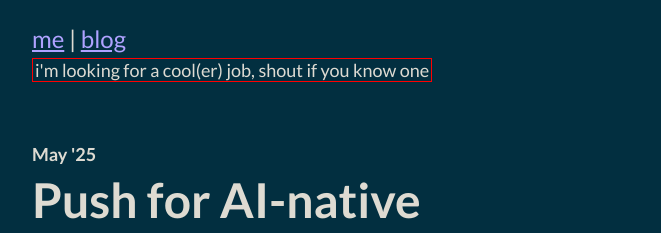
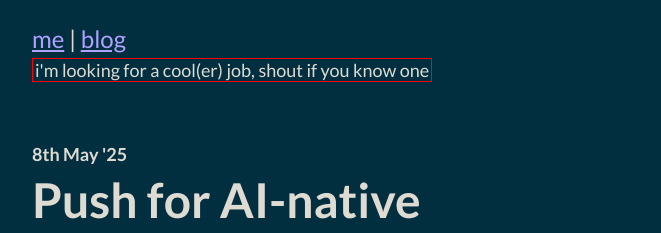
Before and after one commit to nova93/nova93, a Next.js app: page /blog/ai-native in a window 1280 px wide. Shown: the top 233 px of the page, without its empty margins (308-969 px from the left). Built offline with nearby package versions, Linux system fonts and the light colour scheme.

Commit message:
ready for prod

```diff
--- a/src/pages/blog/ai-native.tsx
+++ b/src/pages/blog/ai-native.tsx
@@ -5,7 +5,7 @@ const AiNativePage = () => (
     <Seo title="AI-native - robmoritz.me" />
     <h1>
       <small>
-        <small>May &apos;25</small>
+        <small>8th May &apos;25</small>
       </small>
       <br />
       Push for AI-native
```
